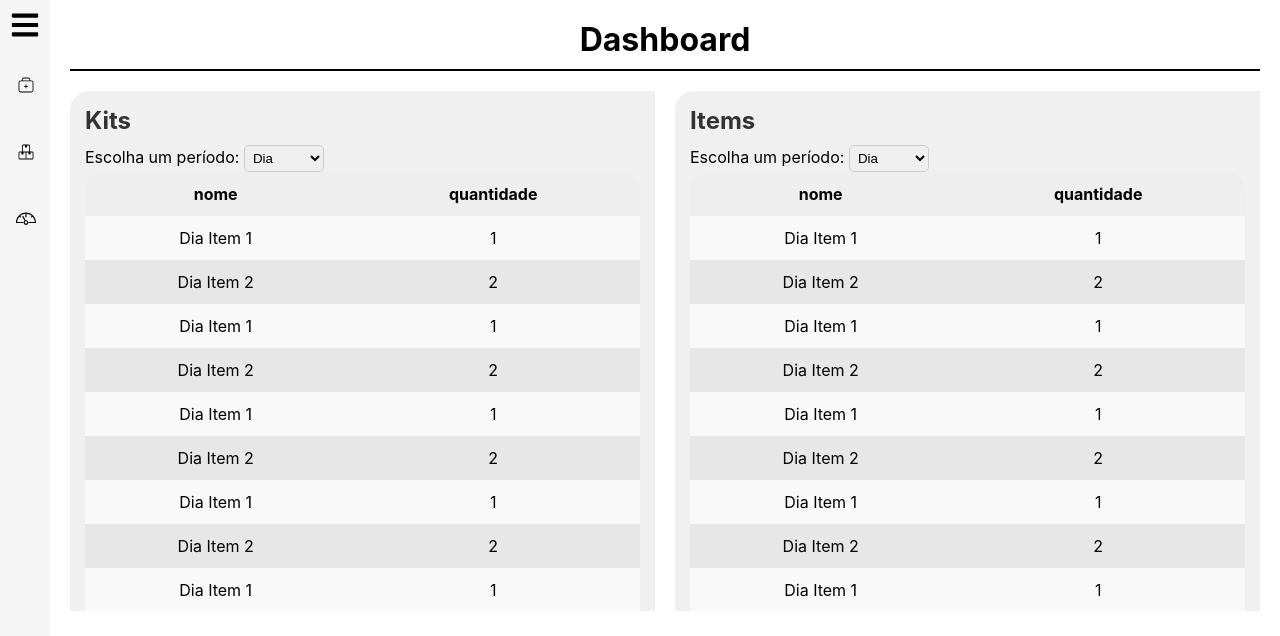
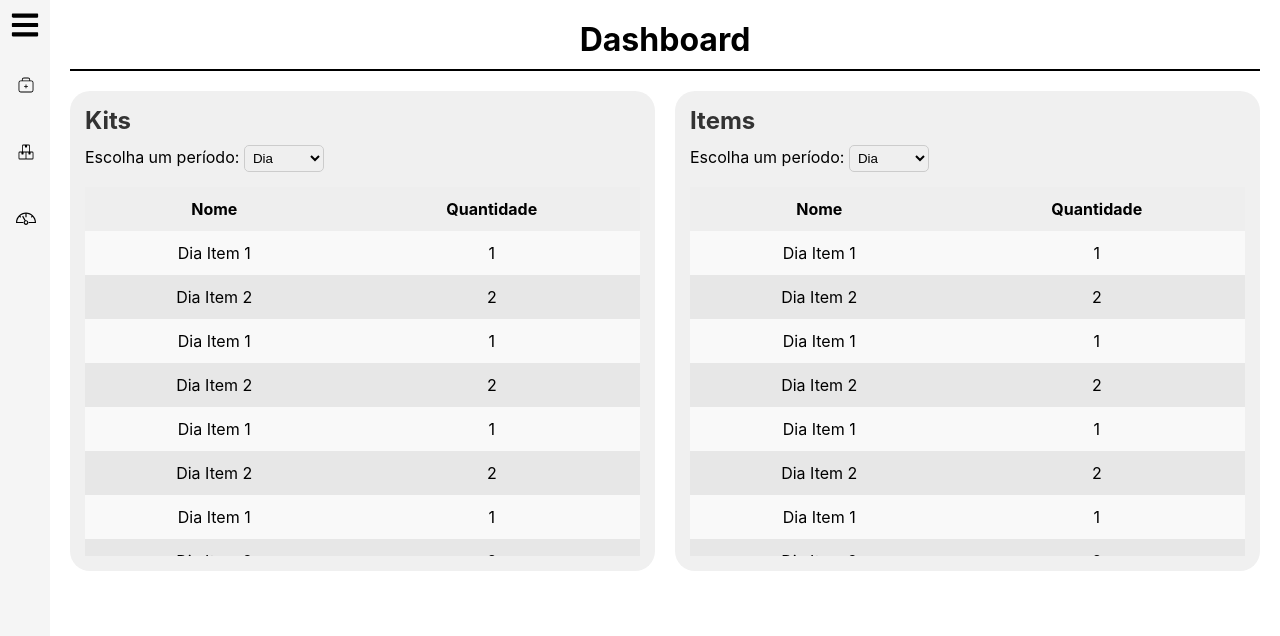
Before and after one commit to Inteli-College/2024-T0008-EC05-G05, a React (Create React App) app in the folder src/frontend/: page /dashboard in a window 1280 px wide. Shown: the top 636 px of the page. Built offline with nearby package versions, Linux system fonts and the light colour scheme.

Commit message:
Atualização de componentes
Co-Authored-By: MarioVenturaMedeiros <124266131+MarioVenturaMedeiros@users.noreply.github.com>

```diff
--- a/src/frontend/src/components/tabela_log/tabela_log.css
+++ b/src/frontend/src/components/tabela_log/tabela_log.css
@@ -1,50 +1,37 @@
-/* Table container styles */
 .table-container {
-    border-radius: 20px 0 0 20px;
-    /* Rounded corners */
+    border-radius: 20px;
     background-color: #f0f0f0;
-    /* Dark white background for the whole table */
     padding: 15px;
-    /* Adds space around the table and dropdown for visual separation */
-    box-shadow: 0 2px 4px rgba(0, 0, 0, 0.1);
-    /* Optional: adds a subtle shadow for depth */
+    display: flex;
+    flex-direction: column;
+    height: 60vh;
     overflow: hidden;
-    /* Ensures that the inner elements' rounded corners are clip  ped */
 }
 
-/* Table styles */
+.scrollable-table {
+    overflow-y: auto; /* Enable scrolling for the table */
+    margin-top: 15px; /* Optional: space between the dropdown and the table */
+}
+
 .table-container table {
     width: 100%;
-    /* Makes the table expand to the container's width */
     border-collapse: collapse;
-    /* Removes gaps between cells */
-    border-radius: 15px;
-    /* Rounded corners for the table */
     background-color: #fff;
-    /* Light background color for the table */
-    overflow: hidden;
-    /* Ensures the table's rounded corners are visible */
 }
 
 .table-container th,
 .table-container td {
     text-align: center;
-    /* Aligns text to the left */
     padding: 12px;
-    /* Adjusts padding inside table cells for spacing and alignment */
 }
 
-/* Header styles */
 .table-container thead th {
     background-color: #eee;
-    /* Different background color for table headers */
     position: sticky;
-    /* Makes the header sticky */
     top: 0;
-    /* Sets the sticky position */
+    z-index: 2;
 }
 
-/* Adds zebra-striping to table rows */
 .table-container tbody tr:nth-child(odd) {
     background-color: #f9f9f9;
 }
@@ -53,14 +40,9 @@
     background-color: #e7e7e7;
 }
 
-/* Adjustments for select dropdown alignment */
 .table-container select {
     padding: 4px;
-    /* Ensures the dropdown height matches table cells */
     margin-top: 10px;
-    /* Adds some space above the dropdown for visual separation */
     border: 1px solid #ccc;
-    /* Light border for the dropdown */
     border-radius: 5px;
-    /* Slightly rounded corners for the dropdown */
 }
--- a/src/frontend/src/components/tabela_log/tabela_log.js
+++ b/src/frontend/src/components/tabela_log/tabela_log.js
@@ -49,8 +49,9 @@ const TabelaLog = ({ tableName, title }) => {
 
   return (
     <div className="table-container">
+      {/* Static Header */}
+      <div className="table-header">
         <h2>{title}</h2>
-      {/* Dropdown for selecting the time period */}
         <div>
           <label htmlFor="periodo">Escolha um período: </label>
           <select id="periodo" value={timePeriod} onChange={handleTimePeriodChange}>
@@ -60,12 +61,15 @@ const TabelaLog = ({ tableName, title }) => {
             <option value="ano">Ano</option>
           </select>
         </div>
-      {/* Render your table here */}
+      </div>
+
+      {/* Scrollable Table */}
+      <div className="scrollable-table">
         <table>
           <thead>
             <tr>
-            <th>nome</th>
-            <th>quantidade</th>
+              <th>Nome</th>
+              <th>Quantidade</th>
             </tr>
           </thead>
           <tbody>
@@ -78,6 +82,7 @@ const TabelaLog = ({ tableName, title }) => {
           </tbody>
         </table>
       </div>
+    </div>
   );
 };
 
--- a/src/frontend/src/pages/dashboard/dashboard.css
+++ b/src/frontend/src/pages/dashboard/dashboard.css
@@ -42,5 +42,5 @@
     overflow-y: auto;
     /* Enables vertical scrolling within the tables */
     /* ...other styles like box-shadow, border-radius, etc... */
-    height: 65vh;
+    height: 60vh;
 }
```
Also changed, not shown: src/frontend/src/pages/dashboard/dashboard.jsx (line endings or trailing spaces). Lines whose indentation alone changed are shown as unchanged.
